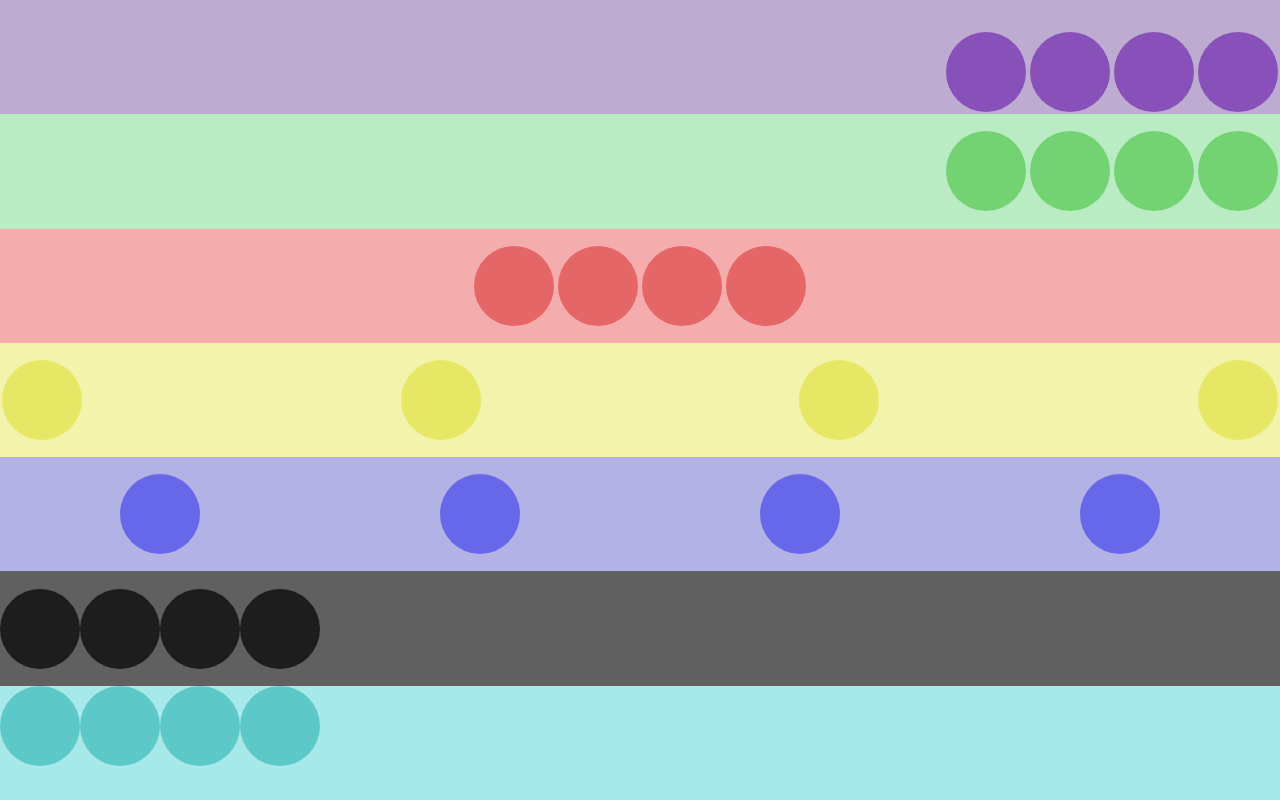
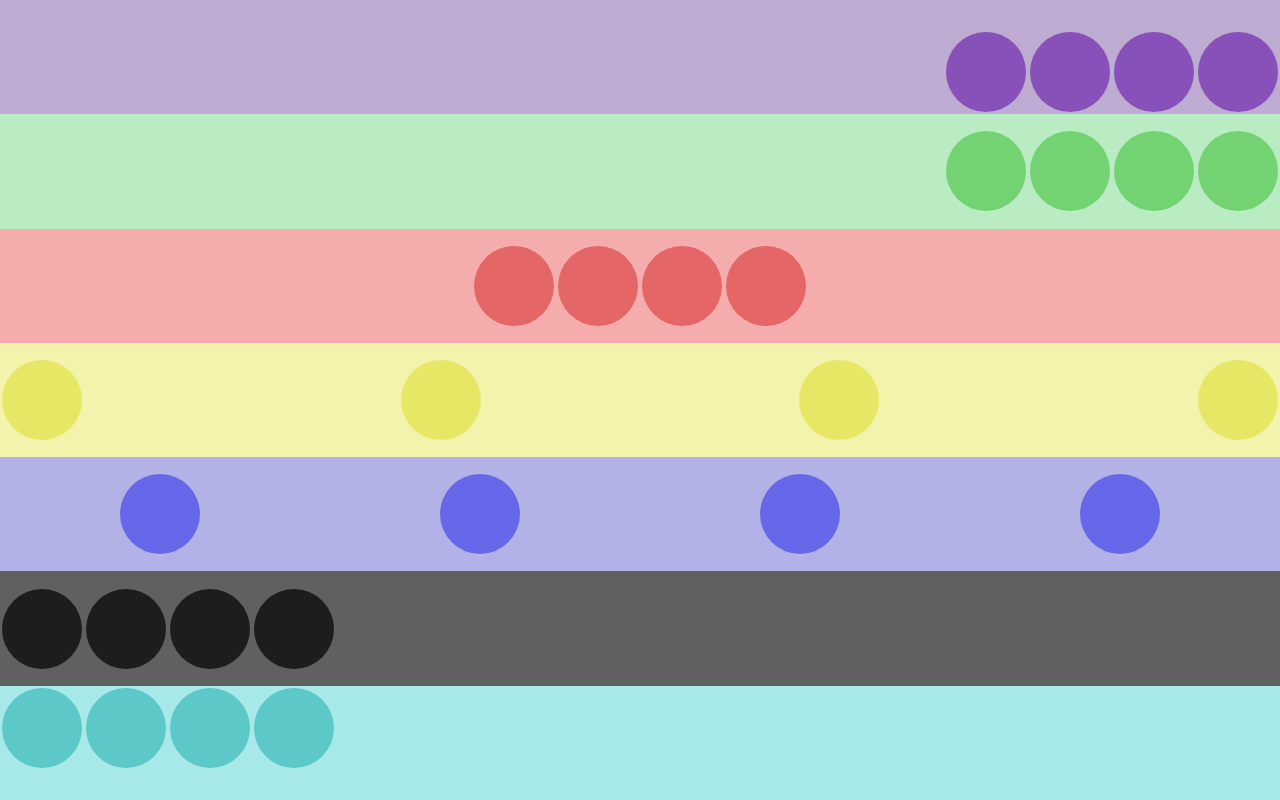
Before and after one commit to Jean090504/Pagina_Flex, a plain HTML site: page index.html in a window 1280 px wide. Drawn offline with Linux system fonts and the light colour scheme.

Commit message:
Ajustando Margem

```diff
--- a/style.css
+++ b/style.css
@@ -118,6 +118,7 @@ ul, ol, li{
     height: 80px;
     background-color: rgb(30, 29, 29);
     border-radius: 50%;
+    margin: 2px;
 }
 
 .circulos7{
@@ -134,4 +135,5 @@ ul, ol, li{
     height: 80px;
     background-color: rgb(92, 200, 200);
     border-radius: 50%;
+    margin: 2px;
 }
```
